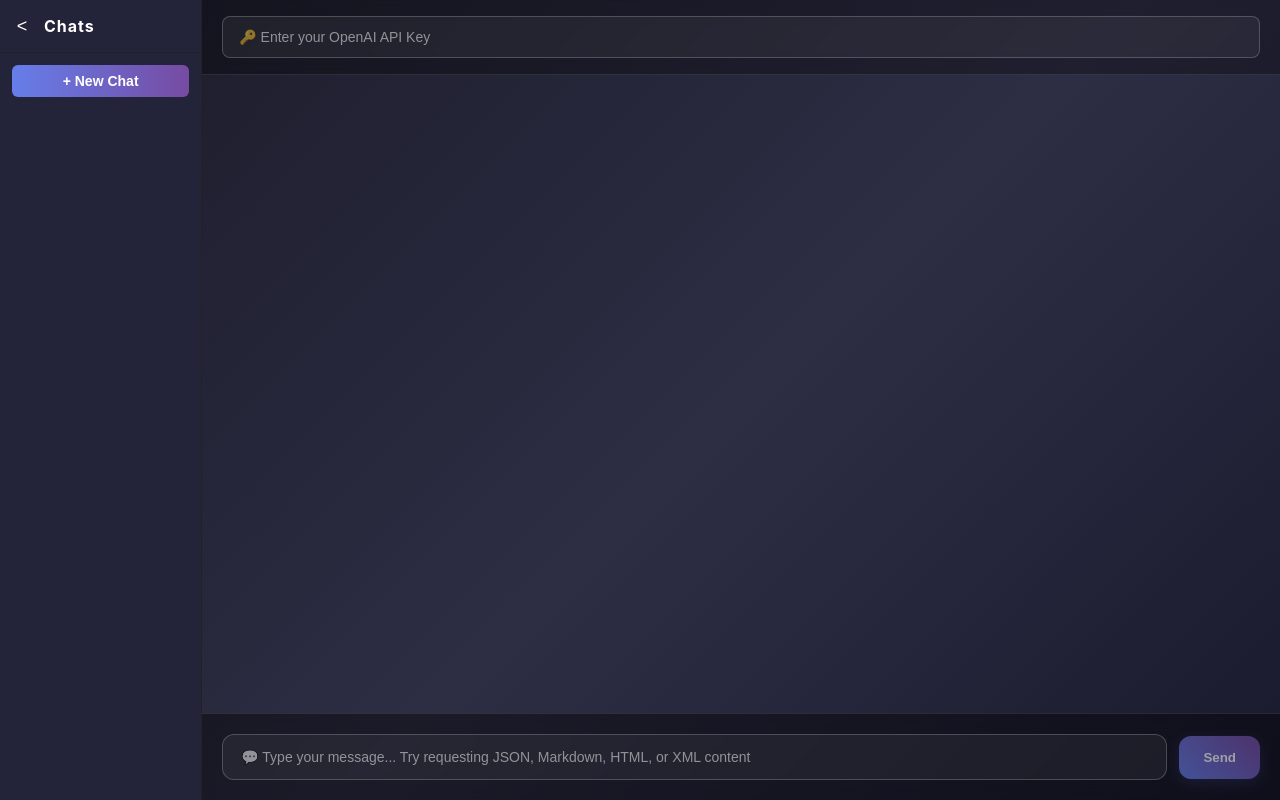
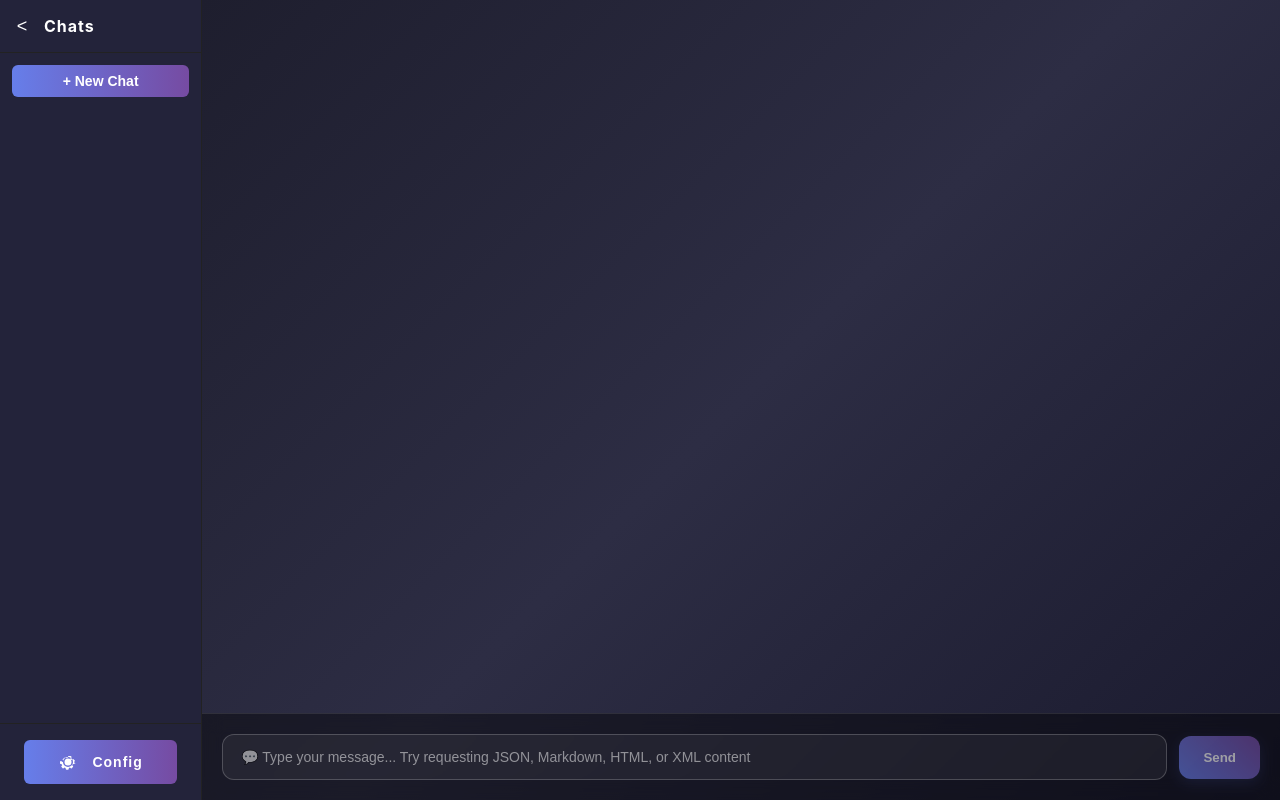
Before and after one commit to biandayu/TrustAgent, a React (Vite) app in the folder ai-chat-desktop/: page / in a window 1280 px wide. Built offline with nearby package versions, Linux system fonts and the light colour scheme.

Commit message:
Config button

```diff
--- a/ai-chat-desktop/src/App.css
+++ b/ai-chat-desktop/src/App.css
@@ -1,3 +1,41 @@
+.config-gear-icon {
+  color: #FFFFFF !important;
+}
+.config-gear-label {
+  color: #FFFFFF !important;
+  font-weight: 600;
+  letter-spacing: 1px;
+}
+.sidebar-footer {
+  position: absolute;
+  left: 0;
+  bottom: 0;
+  width: 100%;
+  padding: 16px 12px;
+  background: #23233a;
+  border-top: 1px solid #222;
+  display: flex;
+  justify-content: center;
+}
+
+.config-openai-btn {
+  width: calc(100% - 24px); /* Adjust width to account for 12px padding on each side of sidebar-footer */
+  padding: 12px 0; /* Increased vertical padding */
+  background: linear-gradient(90deg, #667eea 0%, #764ba2 100%); /* Revert to original gradient */
+  color: #fff;
+  border: none; /* Remove border */
+  border-radius: 6px;
+  font-weight: bold;
+  font-size: 14px;
+  cursor: pointer;
+  transition: background 0.2s;
+  display: flex; /* Make the button a flex container */
+  align-items: center; /* Vertically center content */
+  justify-content: center; /* Horizontally center content */
+}
+.config-openai-btn:hover {
+  background: linear-gradient(90deg, #5a67d8 0%, #6b21a8 100%);
+}
 * {
   margin: 0;
   padding: 0;
@@ -21,6 +59,7 @@ body {
   width: 100vw;
   height: 100vh;
   background: #1a1a1a;
+  position: relative;
 }
 
 .sidebar {
@@ -33,6 +72,7 @@ body {
   transition: width 0.2s;
   min-width: 60px;
   max-width: 320px;
+  position: relative;
 }
 .sidebar.collapsed {
   width: 48px;
--- a/ai-chat-desktop/src/App.tsx
+++ b/ai-chat-desktop/src/App.tsx
@@ -21,7 +21,6 @@ interface ChatSession {
 function App() {
   const [messages, setMessages] = useState<ChatMessage[]>([]);
   const [inputValue, setInputValue] = useState("");
-  const [apiKey, setApiKey] = useState("");
   const [isLoading, setIsLoading] = useState(false);
   const [sessions, setSessions] = useState<ChatSession[]>([]);
   const [currentSessionId, setCurrentSessionId] = useState<string | null>(null);
@@ -49,10 +48,6 @@ function App() {
   useEffect(() => {
     loadSessions();
     loadCurrentSession();
-    // 加载API Key
-    invoke("load_api_key").then((key) => {
-      if (key) setApiKey(key as string);
-    });
   }, []);
 
   // 新建会话
@@ -116,9 +111,9 @@ function App() {
     }
   };
 
-  const handleApiKeyChange = async (newKey: string) => {
-    setApiKey(newKey);
-    await invoke("save_api_key", { apiKey: newKey });
+  // 左下角Config按钮回调
+  const handleConfigOpenAI = () => {
+    invoke("open_config_file").catch(console.error);
   };
 
   return (
@@ -126,20 +121,13 @@ function App() {
       <Sidebar
         sessions={sessions}
         currentSessionId={currentSessionId}
+        onConfigOpenAI={handleConfigOpenAI}
         onSelect={handleSelectSession}
         onNewChat={handleNewChat}
         collapsed={sidebarCollapsed}
         onToggle={() => setSidebarCollapsed((c) => !c)}
       />
       <div className="chat-container">
-        <div className="api-key-input">
-          <input
-            type="password"
-            placeholder="🔑 Enter your OpenAI API Key"
-            value={apiKey}
-            onChange={(e) => handleApiKeyChange(e.target.value)}
-          />
-        </div>
         <div className="message-list">
           {messages.map((message, idx) => (
             <div key={idx} className={`message ${message.role === "user" ? "user" : "bot"}`}>
--- a/ai-chat-desktop/src/components/Sidebar.tsx
+++ b/ai-chat-desktop/src/components/Sidebar.tsx
@@ -14,6 +14,7 @@ interface SidebarProps {
   onNewChat: () => void;
   collapsed: boolean;
   onToggle: () => void;
+  onConfigOpenAI: () => void;
 }
 
 const Sidebar: React.FC<SidebarProps> = ({
@@ -23,6 +24,7 @@ const Sidebar: React.FC<SidebarProps> = ({
   onNewChat,
   collapsed,
   onToggle,
+  onConfigOpenAI,
 }) => {
   return (
     <div className={`sidebar${collapsed ? " collapsed" : ""}`}>
@@ -49,6 +51,19 @@ const Sidebar: React.FC<SidebarProps> = ({
           </div>
         </>
       )}
+      {/* 左下角Config按钮 */}
+      {!collapsed && (
+        <div className="sidebar-footer">
+          <button className="config-openai-btn" onClick={onConfigOpenAI}>
+            <span style={{display: 'flex', alignItems: 'center', justifyContent: 'center', gap: 8, color: '#FFFFFF'}}>
+              <svg className="config-gear-icon" width="20" height="20" viewBox="0 0 20 20" xmlns="http://www.w3.org/2000/svg" style={{marginRight: 6}}>
+                                <path d="M10 13.5A3.5 3.5 0 1 0 10 6.5a3.5 3.5 0 0 0 0 7zm7.43-2.06l-1.13-.18a6.97 6.97 0 0 0-.36-1.02l.7-.92a.75.75 0 0 0-.07-.98l-1.06-1.06a.75.75 0 0 0-.98-.07l-.92.7c-.33-.19-.68-.34-1.02-.46l-.18-1.13A.75.75 0 0 0 12.25 4h-1.5a.75.75 0 0 0-.74.62l-.18 1.13c-.35.12-.69.27-1.02.46l-.92-.7a.75.75 0 0 0-.98.07L4.85 6.88a.75.75 0 0 0-.07.98l.7.92c-.19.33-.34.68-.46 1.02l-1.13.18A.75.75 0 0 0 2 9.75v1.5c0 .37.27.68.62.74l1.13.18c.12.35.27.69.46 1.02l-.7.92a.75.75 0 0 0 .07.98l1.06 1.06c.28.28.72.3.98.07l.92-.7c.33.19.68.34 1.02.46l.18 1.13c.06.35.37.62.74.62h1.5c.37 0 .68-.27.74-.62l.18-1.13c.35-.12.69-.27 1.02-.46l.92.7c.26.23.7.21.98-.07l1.06-1.06a.75.75 0 0 0 .07-.98l-.7-.92c.19-.33.34-.68.46-1.02l1.13-.18c.35-.06.62-.37.62-.74v-1.5a.75.75 0 0 0-.62-.74zM10 15a5 5 0 1 1 0-10 5 5 0 0 1 0 10z" fill="#FFFFFF"/>
+              </svg>
+              <span className="config-gear-label">Config</span>
+            </span>
+          </button>
+        </div>
+      )}
     </div>
   );
 };
```
Also changed, not shown: 2 other files (tests, documents, lock files or other folders).
